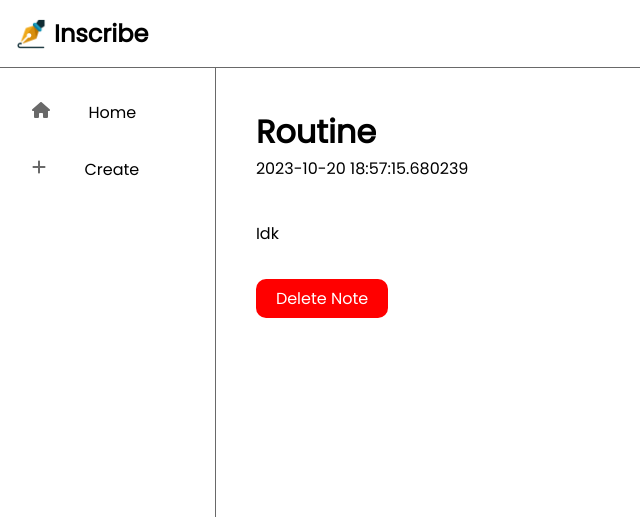
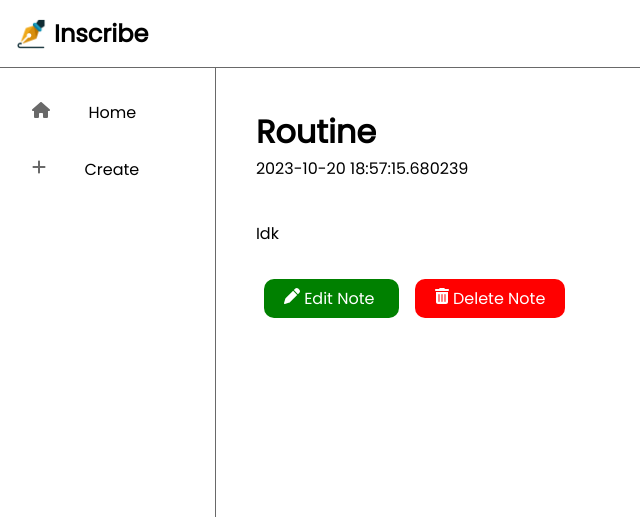
Before and after one commit to Akash-nath29/Inscribe, a Flask app: page /1/viewNote in a window 1280 px wide. Shown: the top 517 px of the page, without its empty margins (0-640 px from the left). Run offline with Flask 3, Linux system fonts and the light colour scheme.

Commit message:
update 1.01

```diff
--- a/app.py
+++ b/app.py
@@ -53,5 +53,16 @@ def delete(id):
     db.session.commit()
     return redirect('/')
 
+@app.route('/<int:id>/edit', methods=['GET', 'POST'])
+def edit(id):
+    note = Note.query.get(id)
+    if request.method == 'POST':
+        note.notesName = request.form.get('notesName')
+        note.notesContent = request.form.get('notesContent')
+        db.session.commit()
+        return redirect('/')
+    return render_template('editNotes.html', note=note)
+
+
 if __name__ == '__main__':
     app.run(debug=True, host='0.0.0.0', port='80')
--- a/static/style.css
+++ b/static/style.css
@@ -100,7 +100,17 @@ form input[type=submit]{
     padding: 8px 20px;
     text-decoration: none;
     border-radius: 10px;
+    margin: 1vh;
 }
+#editBtn {
+    background-color: green;
+    color: white;
+    padding: 8px 20px;
+    text-decoration: none;
+    border-radius: 10px;
+    margin: 1vh;
+}
+
 
 @media screen and (max-width: 800px) {
     .navbar {
--- a/templates/viewNotes.html
+++ b/templates/viewNotes.html
@@ -6,6 +6,29 @@
 <span>{{note.created_at}}</span>
 <p style="margin: 5vh 0;">{{note.notesContent}}</p>
 
-<a id="deleteNoteBtn" href="{{url_for('delete', id=note.id)}}">Delete Note</a>
+<a id="editBtn" href="{{ url_for('edit', id=note.id) }}">
+    <span id="btn"><svg id="editIcon" xmlns="http://www.w3.org/2000/svg" height="1em" viewBox="0 0 512 512">
+            <style>
+                #editIcon {
+                    fill: #ffffff
+                }
+            </style>
+            <path
+                d="M362.7 19.3L314.3 67.7 444.3 197.7l48.4-48.4c25-25 25-65.5 0-90.5L453.3 19.3c-25-25-65.5-25-90.5 0zm-71 71L58.6 323.5c-10.4 10.4-18 23.3-22.2 37.4L1 481.2C-1.5 489.7 .8 498.8 7 505s15.3 8.5 23.7 6.1l120.3-35.4c14.1-4.2 27-11.8 37.4-22.2L421.7 220.3 291.7 90.3z" />
+        </svg>
+        Edit Note</span>
+</a>
+<a id="deleteNoteBtn" href="{{url_for('delete', id=note.id)}}">
+    <span id="btn"><svg id="dltIcon" xmlns="http://www.w3.org/2000/svg" height="1em" viewBox="0 0 448 512">
+            <style>
+                #dltIcon {
+                    fill: #ffffff
+                }
+            </style>
+            <path
+                d="M135.2 17.7C140.6 6.8 151.7 0 163.8 0H284.2c12.1 0 23.2 6.8 28.6 17.7L320 32h96c17.7 0 32 14.3 32 32s-14.3 32-32 32H32C14.3 96 0 81.7 0 64S14.3 32 32 32h96l7.2-14.3zM32 128H416V448c0 35.3-28.7 64-64 64H96c-35.3 0-64-28.7-64-64V128zm96 64c-8.8 0-16 7.2-16 16V432c0 8.8 7.2 16 16 16s16-7.2 16-16V208c0-8.8-7.2-16-16-16zm96 0c-8.8 0-16 7.2-16 16V432c0 8.8 7.2 16 16 16s16-7.2 16-16V208c0-8.8-7.2-16-16-16zm96 0c-8.8 0-16 7.2-16 16V432c0 8.8 7.2 16 16 16s16-7.2 16-16V208c0-8.8-7.2-16-16-16z" />
+        </svg>
+        Delete Note</span>
+</a>
 
 {% endblock %}
```
Also changed, not shown: templates/editNotes.html (added, +10 -0 lines), database.db.
